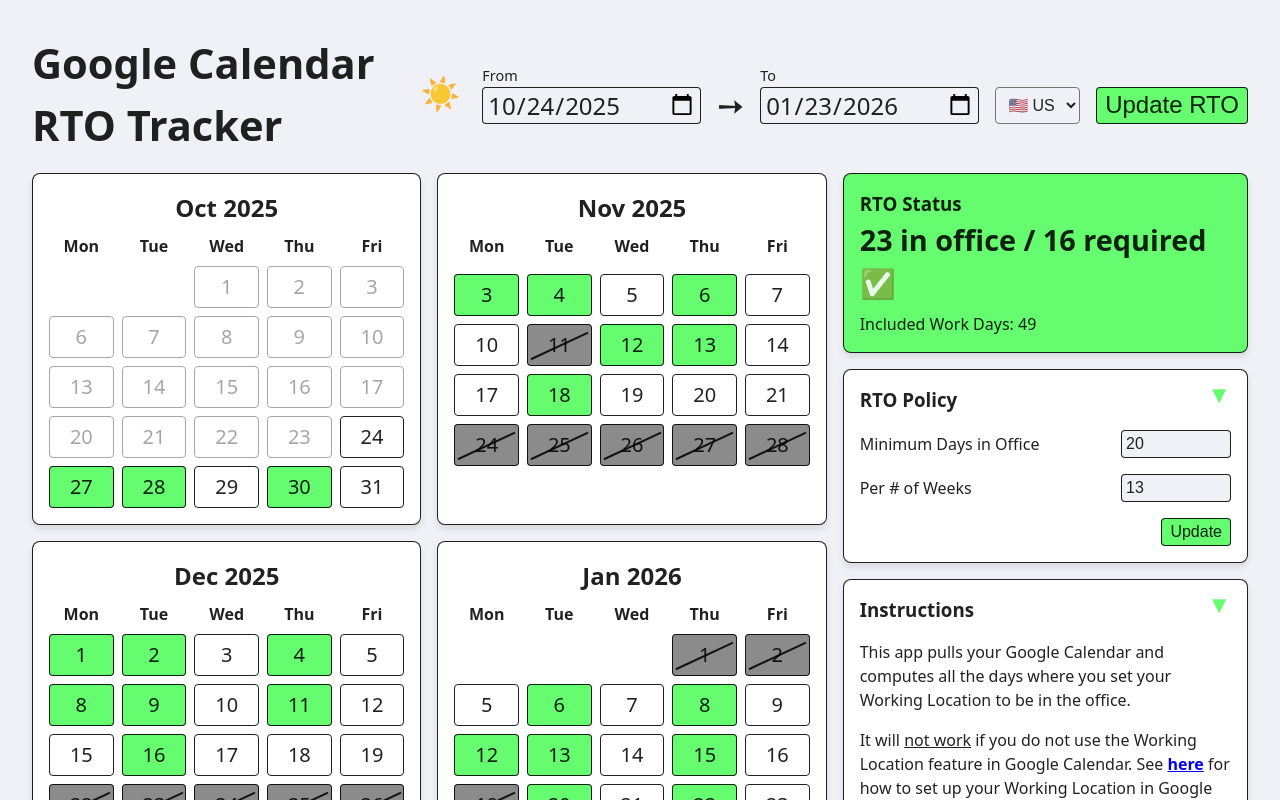
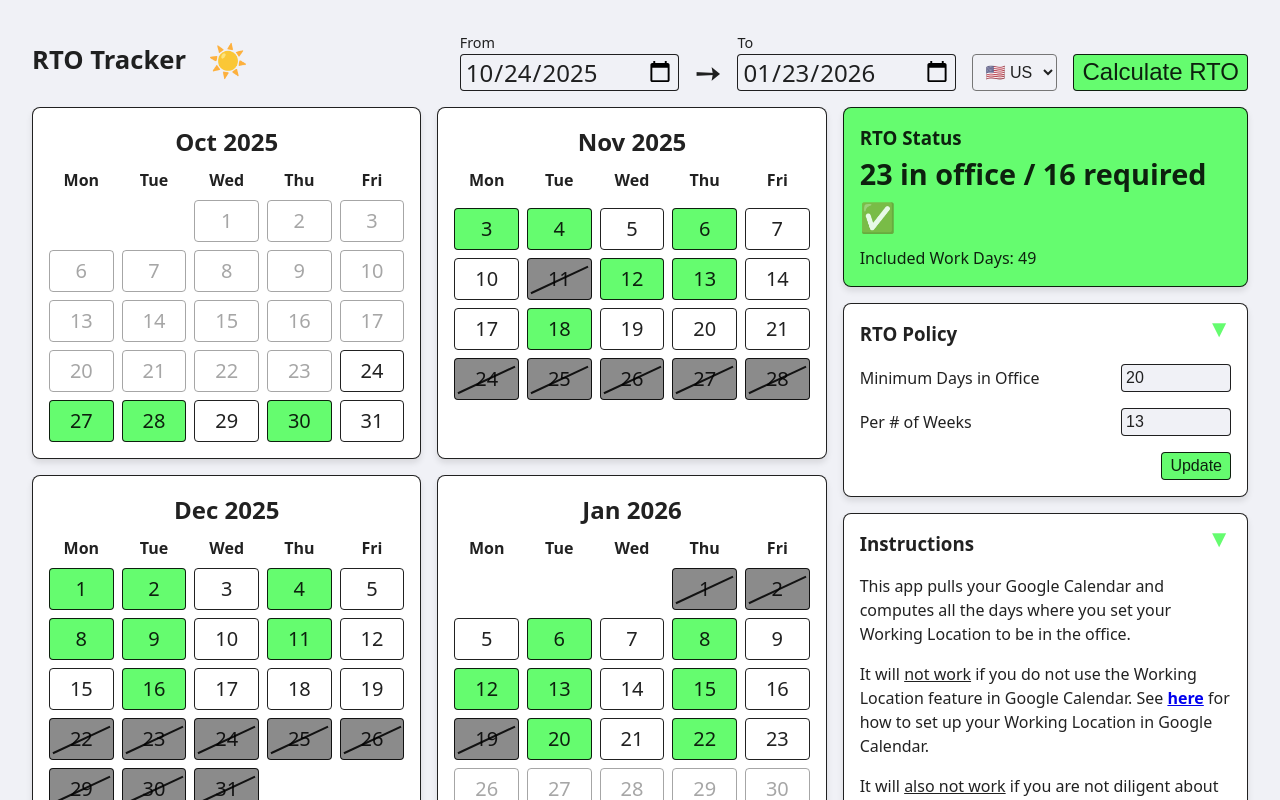
Before and after one commit to jedfonner/appsscript-rto-checker, a Svelte app: page / in a window 1280 px wide. Shown: the top 800 px of the page. Built offline with nearby package versions, Linux system fonts and the light colour scheme.

Commit message:
Improves header styling

```diff
--- a/src/App.svelte
+++ b/src/App.svelte
@@ -1,7 +1,16 @@
 <script lang="ts">
   import { onMount } from 'svelte';
+  import { outerWidth } from 'svelte/reactivity/window';
   import DateRange from './lib/DateRange.svelte';
   import RTOChecker from './lib/RTOChecker.svelte';
+
+  let title = $derived.by(() => {
+    if (outerWidth && outerWidth.current && outerWidth.current > 1400) {
+      return 'Google Calendar RTO Tracker';
+    } else {
+      return 'RTO Tracker';
+    }
+  });
 
   let country: 'CA' | 'UK' | 'US' = $state('US');
 
@@ -36,7 +45,7 @@
 <div id="main">
   <header>
     <h1>
-      Google Calendar RTO Tracker
+      {title}
       {#if theme == 'light'}
         <button onclick={toggleTheme} onkeydown={toggleTheme} title="Change to dark theme"
           >☀️</button
@@ -74,7 +83,7 @@
     align-items: flex-end;
   }
   h1 {
-    font-size: 2.6rem;
+    font-size: clamp(1.5rem, 2dvw, 3rem);
     margin: 0;
     display: flex;
     flex-direction: row;
--- a/src/lib/DateRange.svelte
+++ b/src/lib/DateRange.svelte
@@ -40,7 +40,7 @@
     <option value="US">🇺🇸 US</option>
   </select>
   <div class="button-wrapper">
-    <button onclick={submit}> Update RTO </button>
+    <button onclick={submit}> Calculate RTO </button>
   </div>
 </div>
 
```
